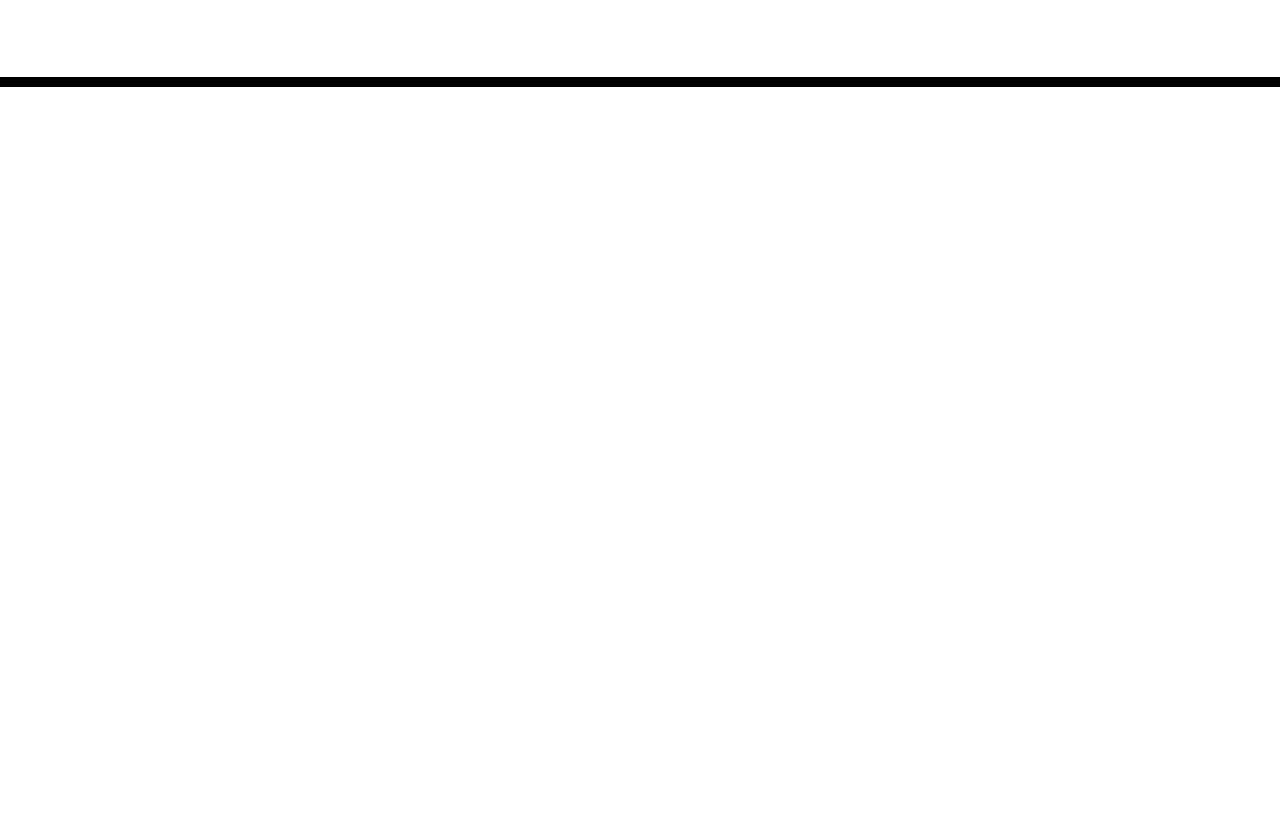
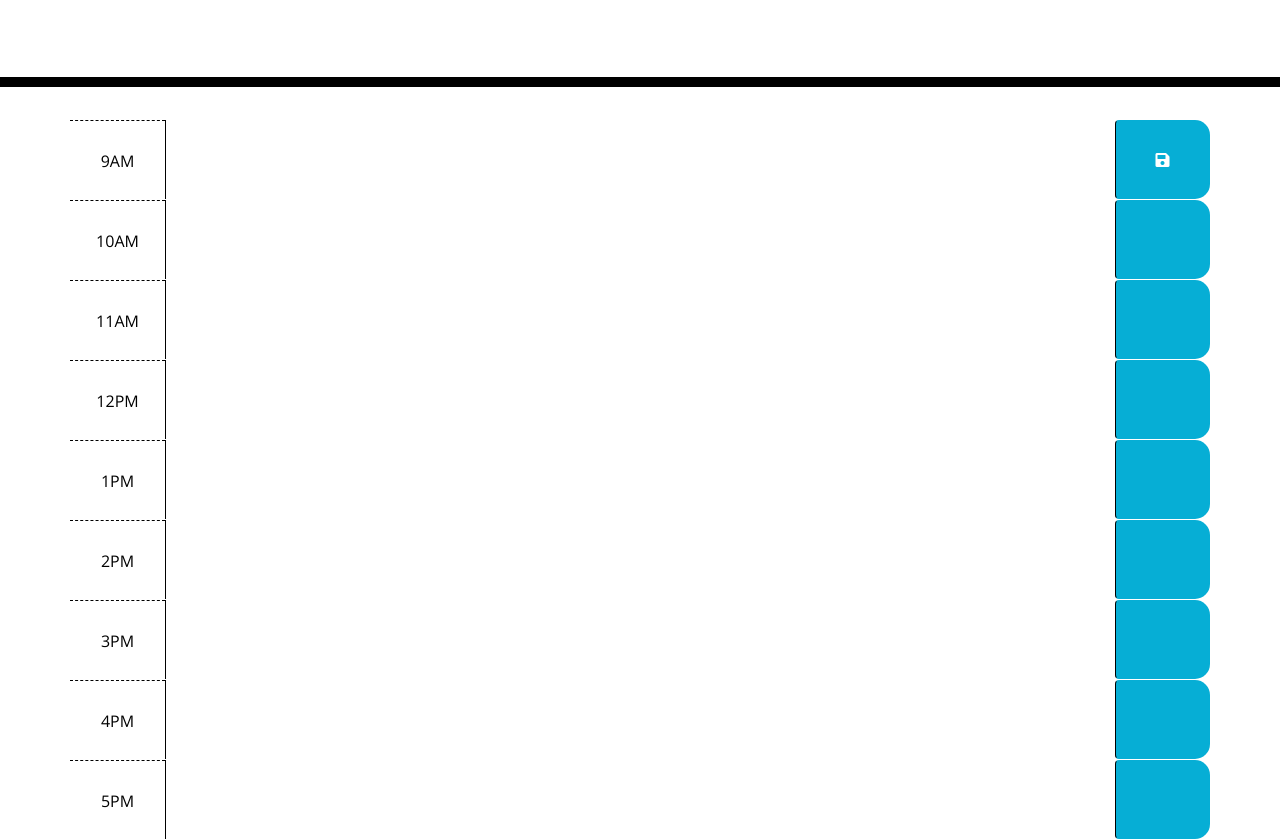
Before and after one commit to TRN10/work-day-scheduler, a plain HTML site: page index.html in a window 1280 px wide. Shown: the part 181-1020 px from the top of the page. Before the commit the page ends 800 px from the top, so only its background shows below. Drawn offline with nearby package versions, Linux system fonts and the light colour scheme; files that its build step writes are made by us from their sources.

Commit message:
timeblocks added in HTML

```diff
--- a/index.html
+++ b/index.html
@@ -21,6 +21,86 @@
   </header>
   <div class="container">
     <!-- Timeblocks go here -->
+    <div id="hour-9" class="row time-block">
+      <div class="col-md-1 hour">
+        9AM
+      </div>
+      <textarea class="col-md-10 description">
+      </textarea>
+      <button class="btn saveBtn col-md-1"><i class="fas fa-save"></i></button>
+    </div>
+
+    <div id="hour-10" class="row time-block">
+      <div class="col-md-1 hour">
+        10AM
+      </div>
+      <textarea class="col-md-10 description">
+      </textarea>
+      <button class="btn saveBtn col-md-1"></button>
+    </div>
+
+    <div id="hour-11" class="row time-block">
+      <div class="col-md-1 hour">
+        11AM
+      </div>
+      <textarea class="col-md-10 description">
+      </textarea>
+      <button class="btn saveBtn col-md-1"></button>
+    </div>
+
+    <div id="hour-12" class="row time-block">
+      <div class="col-md-1 hour">
+        12PM
+      </div>
+      <textarea class="col-md-10 description">
+      </textarea>
+      <button class="btn saveBtn col-md-1"></button>
+    </div>
+
+    <div id="hour-13" class="row time-block">
+      <div class="col-md-1 hour">
+        1PM
+      </div>
+      <textarea class="col-md-10 description">
+      </textarea>
+      <button class="btn saveBtn col-md-1"></button>
+    </div>
+
+    <div id="hour-14" class="row time-block">
+      <div class="col-md-1 hour">
+        2PM
+      </div>
+      <textarea class="col-md-10 description">
+      </textarea>
+      <button class="btn saveBtn col-md-1"></button>
+    </div>
+
+    <div id="hour-15" class="row time-block">
+      <div class="col-md-1 hour">
+        3PM
+      </div>
+      <textarea class="col-md-10 description">
+      </textarea>
+      <button class="btn saveBtn col-md-1"></button>
+    </div>
+
+    <div id="hour-16" class="row time-block">
+      <div class="col-md-1 hour">
+        4PM
+      </div>
+      <textarea class="col-md-10 description">
+      </textarea>
+      <button class="btn saveBtn col-md-1"></button>
+    </div>
+
+    <div id="hour-17" class="row time-block">
+      <div class="col-md-1 hour">
+        5PM
+      </div>
+      <textarea class="col-md-10 description">
+      </textarea>
+      <button class="btn saveBtn col-md-1"></button>
+    </div>
 
   </div>
 
```
